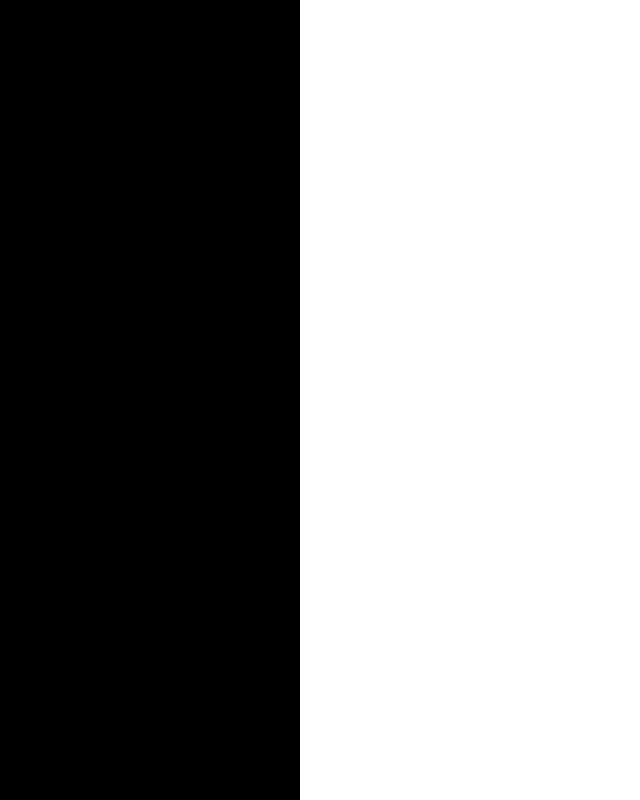
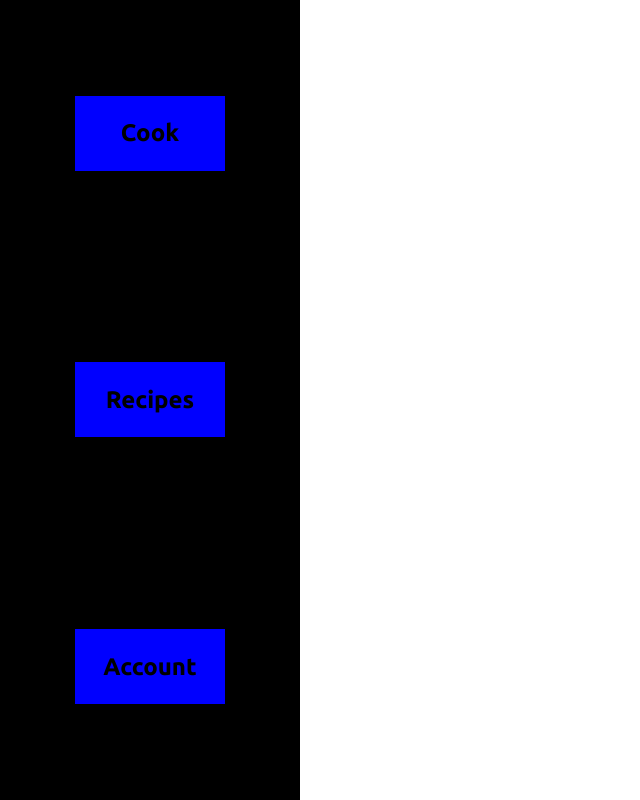
Before and after one commit to rkulskis/ChefDoe, a React (Create React App) app in the folder chef/: page / in a window 1280 px wide. Shown: the whole page, without its empty margins (0-640 px from the left). Built offline with nearby package versions, Linux system fonts and the light colour scheme.

Commit message:
finally something real

```diff
--- a/chef/src/App.js
+++ b/chef/src/App.js
@@ -1,16 +1,164 @@
 import './index.css';
+import React, {useState, useEffect, useRef, createContext, useContext} from 'react';
+
+const FuncContext = createContext();
+const ValContext = createContext();
+
+
+  // <div id = "mainTab" class = "flexer">
+  //     <div class="mainButton flexer">
+  //       Cook
+  //       <div id = "cookCover" class = "flexer"></div>
+  //     </div>
+  //     <div class="mainButton flexer">Recipes</div>
+  //     <div class="mainButton flexer">Account</div>
+  //   </div>
+
+  //   <div id = "cookTab", class = "subTab flexer">
+  //     <div class="subButton cook flexer">Browse Recipes</div>
+  //     <div class="subButton cook flexer">Random Recipe</div>
+  //   </div>
+
+  //   <div id = "manageTab", class = "subTab flexer">
+  //     <div class="subButton manage flexer">Manage Recipes</div>
+  //     <div class="subButton manage flexer">Add New Recipe</div>
+  //   </div>
+
+  //   <div id = "accTab", class = "subTab flexer">
+  //     <div class="subButton acc flexer">Update Address</div>
+  //     <div class="subButton acc flexer">Update Payment</div>
+  //   </div>
 
 function App() {
+  // I'll fix the weird names when I can. just trying to get this together atm.
+  // basically a global variable that only allows 1 menu open at once
+  const [toggle, setToggle] = useState([false,false]);
   return (
-    <Navbar></Navbar>
+    // allows for 'global variable' functionality
+    <FuncContext.Provider value = {setToggle}>
+      <ValContext.Provider value = {toggle}>
+        {/*
+        the real meat of the visuals:
+            NavBar encapsulates the entire menu.
+            clicking on a NavItem pulls up its associated sub menu OR page (account)
+            V NOT DONE YET V
+            clicking on browse/manage goes to the library page
+            clicking on random pulls up a random recipe's page
+            clicking on add new does.. something
+        */}
+        <NavBar>
+          <NavItem icon = "Cook" type = "1">
+            <DropdownMenu type = "1">
+              <DropdownItem icon = "Browse Recipes"></DropdownItem>
+              <DropdownItem icon = "Random Recipe"></DropdownItem>
+            </DropdownMenu>
+          </NavItem>
+
+          <NavItem icon = "Recipes" type = "2">
+            <DropdownMenu type = "2">
+              <DropdownItem icon = "Manage Recipes"></DropdownItem>
+              <DropdownItem icon = "Add New Recipe"></DropdownItem>
+            </DropdownMenu>
+          </NavItem>
+
+          <NavItem icon = "Account" type = "3">
+            {/*update address, update payment*/}
+          </NavItem>
+        </NavBar>
+      </ValContext.Provider>
+    </FuncContext.Provider>
   );
 }
 
-function Navbar(){
+
+function NavBar(props){
+
   return (
-    <div className = "mainTab flexer">
+    <div className = "navbar flexer">
+      <ul className = "navbar-nav" >
+        {props.children}
+      </ul>
     </div>
   );
 }
 
+function NavItem(props){
+  const toggles = useContext(ValContext);
+  const setToggle = useContext(FuncContext);
+
+  function topSwitch(){
+    setToggle([!toggles[0],false]);
+  }
+
+  function bottomSwitch(){
+    setToggle([false,!toggles[1]]);
+  }
+
+  if(props.type == "1"){
+    return(
+      <li className = "nav-item">
+        <div className = "mainButton flexer" onClick ={() => topSwitch()}>
+            {props.icon}
+        </div>
+
+        {toggles[0] && props.children}
+
+      </li>
+    );
+  }
+  else if (props.type == "2"){
+    return(
+      <li className = "nav-item">
+        <div className = "mainButton flexer" onClick ={() => bottomSwitch()}>
+            {props.icon}
+        </div>
+
+        {toggles[1] && props.children}
+      </li>
+    );
+  }
+  else{
+    return(
+      <li className = "nav-item">
+        <div className = "mainButton flexer" onClick ={() => bottomSwitch()}>
+            {props.icon}
+        </div>
+
+        {props.children}
+
+      </li>
+    );
+  }
+
+}
+
+function DropdownMenu(props){
+  if(props.type == "1"){
+    return(
+      <div className = "dropdownBox flexer">
+        <div className = "dropdown flexer">
+          {props.children}
+        </div>
+      </div>
+    );
+  } else{
+    return(
+      <div className = "dropdownBox flexer">
+        <div className = "dropdown flexer flip">
+          {props.children}
+        </div>
+      </div>
+    );
+  }
+
+}
+
+function DropdownItem(props){
+    return(
+        <div className = "subButton flexer">
+          {props.icon}
+        </div>
+    );
+  }
+
 export default App;
--- a/chef/src/index.css
+++ b/chef/src/index.css
@@ -48,7 +48,53 @@ html, body{
   src: url("./fonts/Ubuntu-Regular.ttf");
 }
 
+
+
+/* ---------------------- from tutorial ---------------------- */
+
+ul {
+  list-style: none;
+  margin: 0;
+  padding: 0;
+}
+
+.navbar{
+  height: 100%;
+  width: 300px;
+  background-color: black;
+}
+
+.navbar-nav{
+  height: 100%;
+  display: flex;
+  position: relative;
+  flex-direction: column;
+  justify-content: space-around;
+}
+
+.dropdownBox{
+  left: 0px;
+  top: 0px;
+  transform: translate3d(300px, 0, 0px);
+  height: 100%;
+  width: 450px;
+  background-color: green;
+}
+
+.dropdown{
+  height: 50%;
+  width: 50%;
+  top: 0;
+  background-color: grey;
+  justify-content: space-evenly;
+}
+
+.flip{
+  top: 50%;
+}
 /* ---------------------- main menu styles ---------------------- */
+
+
 .mainTab{
   z-index: 1;
   width: 300px;
@@ -56,9 +102,14 @@ html, body{
   background-color: #000;
 }
 
+.mainList{
+  width: 100%;
+  height: 100%;
+}
+
 .mainButton{
   z-index: 1;
-  width: 175px;
+  width: 150px;
   height: 75px;
   justify-content: center;
   background-color: blue;
@@ -110,6 +161,7 @@ html, body{
   width: 400px;
   height: 75px;
   justify-content: center;
+  background-color: red;
   cursor: pointer;
   font-family: uBold;
   font-size: xx-large;
```
